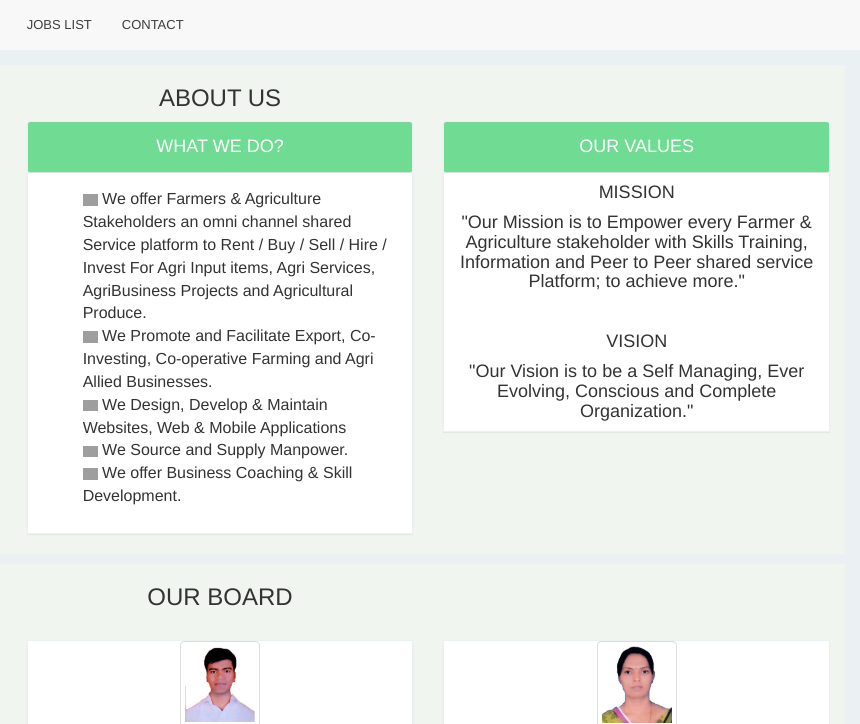
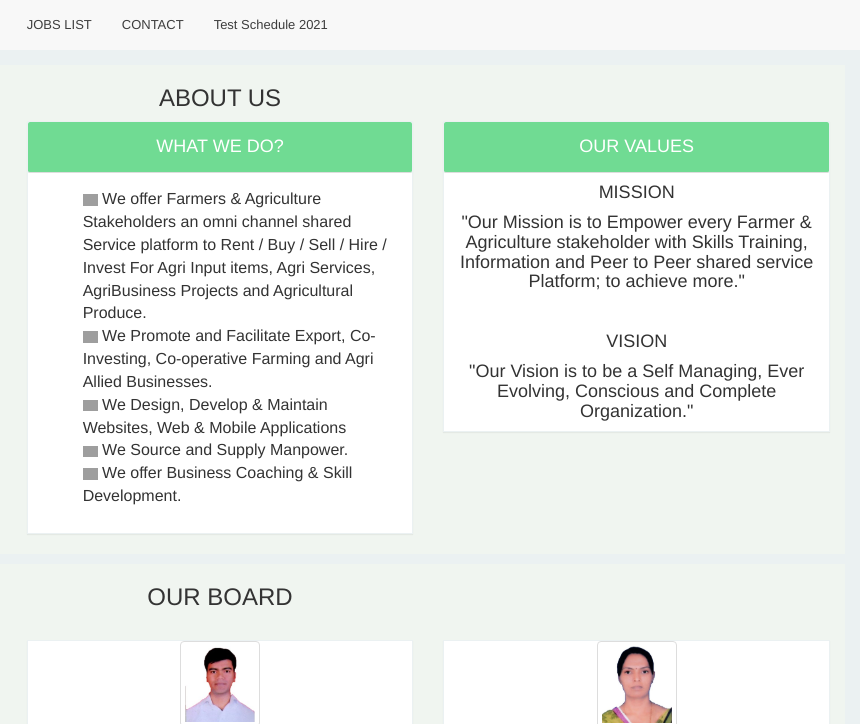
Before and after one commit to KisaanLtd/KisaanInfoTechLtd, a plain HTML site: page index.html in a window 1280 px wide. Shown: the top 724 px of the page, 420-1280 px from the left. Drawn offline with nearby package versions, Linux system fonts and the light colour scheme; grey boxes are pictures that could not be loaded.

Commit message:
Update index.html

```diff
--- a/index.html
+++ b/index.html
@@ -139,6 +139,7 @@
 				<li><a href="https://kisaaninfotech.com/#joinus">JOIN US</a></li>
 				<li><a href="https://kisaaninfotech.com/jobs/Jobslist.html"> JOBS LIST</a>
 				<li><a href="https://kisaaninfotech.com/#contact">CONTACT</a></li>
+				<li><a href="https://kisaaninfotech.com/testschedule.html">Test Schedule 2021</a></li>
 				</ul>
 			</div>
 		</div>
```
